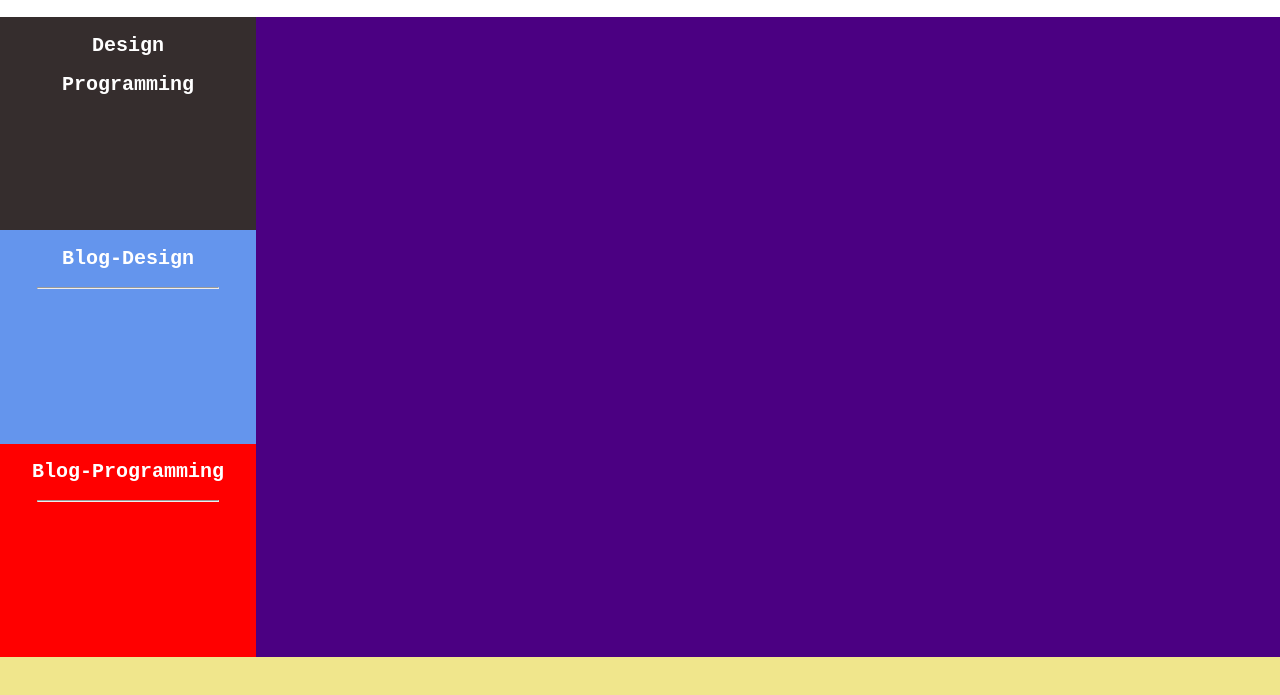
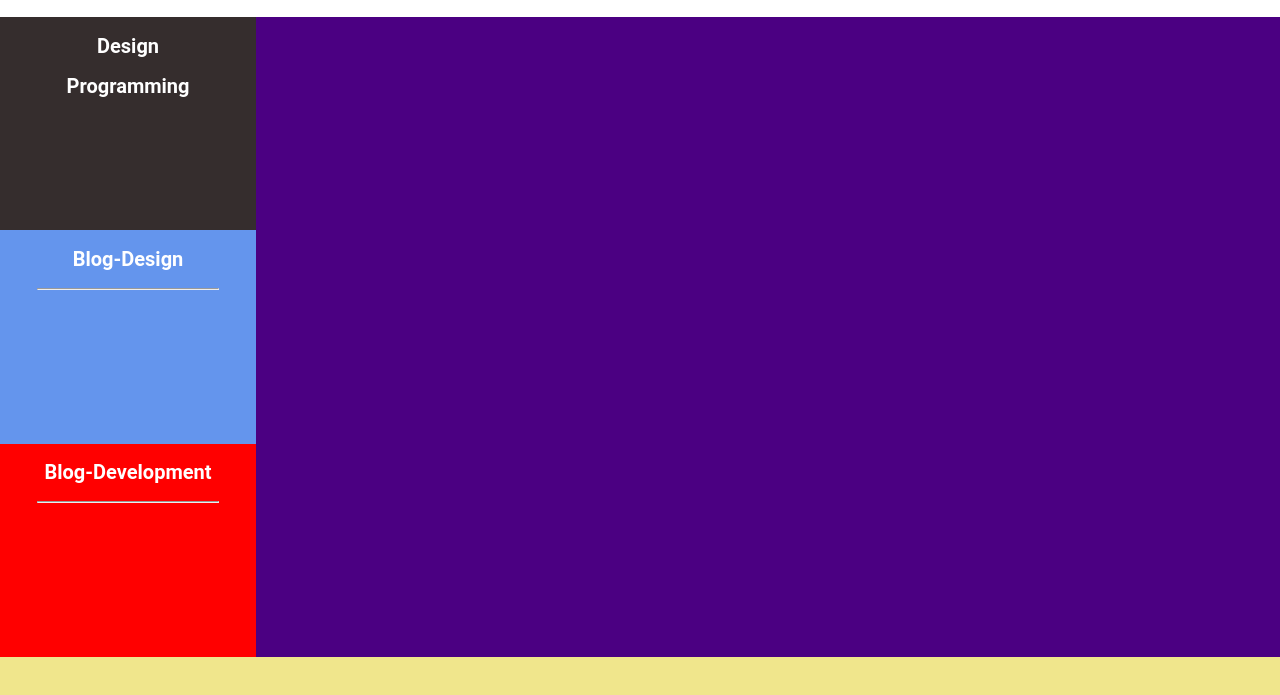
Before and after one commit to CarlosJCdev/Grid-Componentes, a plain HTML site: page index.html in a window 1280 px wide. Shown: the part 63-758 px from the top of the page. Drawn offline with Linux system fonts and the light colour scheme.

Commit message:
Modificaciones de encabezados

```diff
--- a/index.html
+++ b/index.html
@@ -32,7 +32,7 @@
         </header>
         <header class="programming">
             <div class="elements">
-                <h2>Blog-Programming</h2>
+                <h2>Blog-Development</h2>
                 <hr>
             </div>
         </header>
--- a/style/style.css
+++ b/style/style.css
@@ -100,7 +100,7 @@
 h2 {
     font-size: 20px;
     font-weight: bold;
-    font-family: 'Courier New', Courier, monospace;
+    font-family: "Roboto", "Helvetica", "Arial", sans-serif;
     color: var(--white);
 }
 
```
